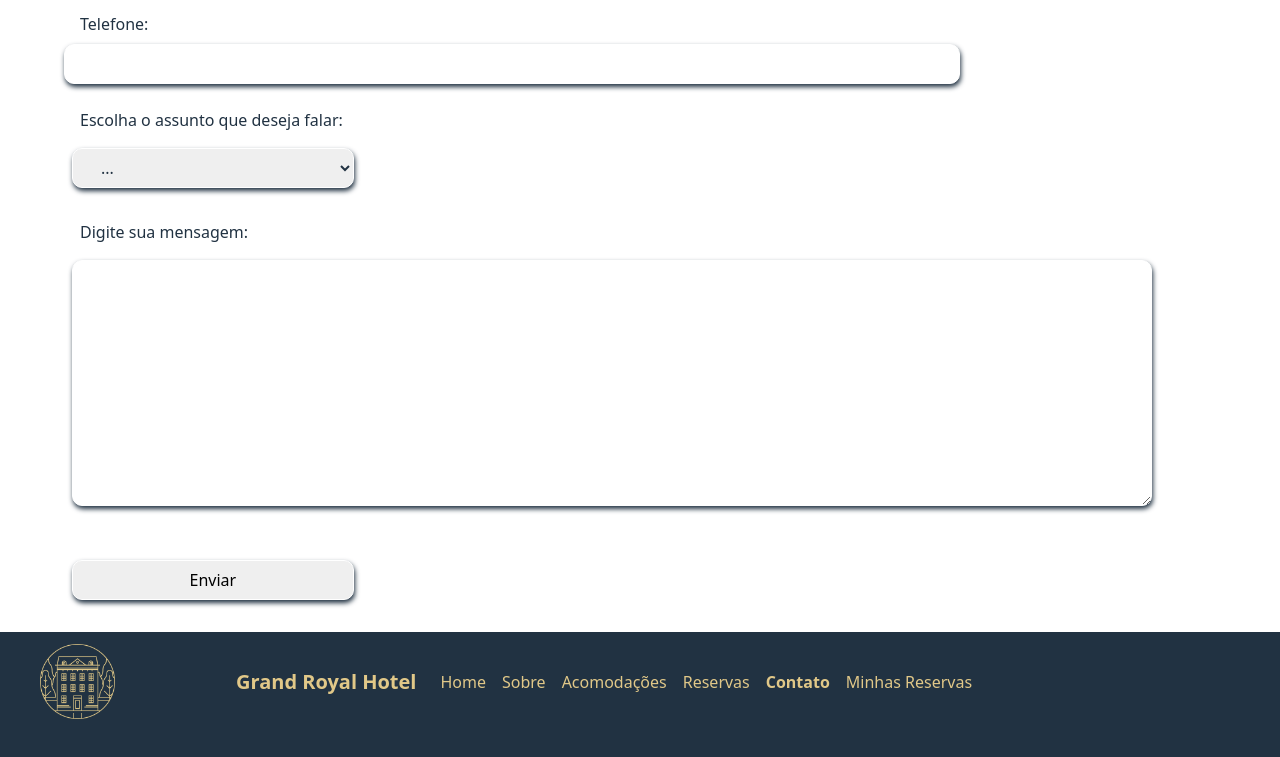
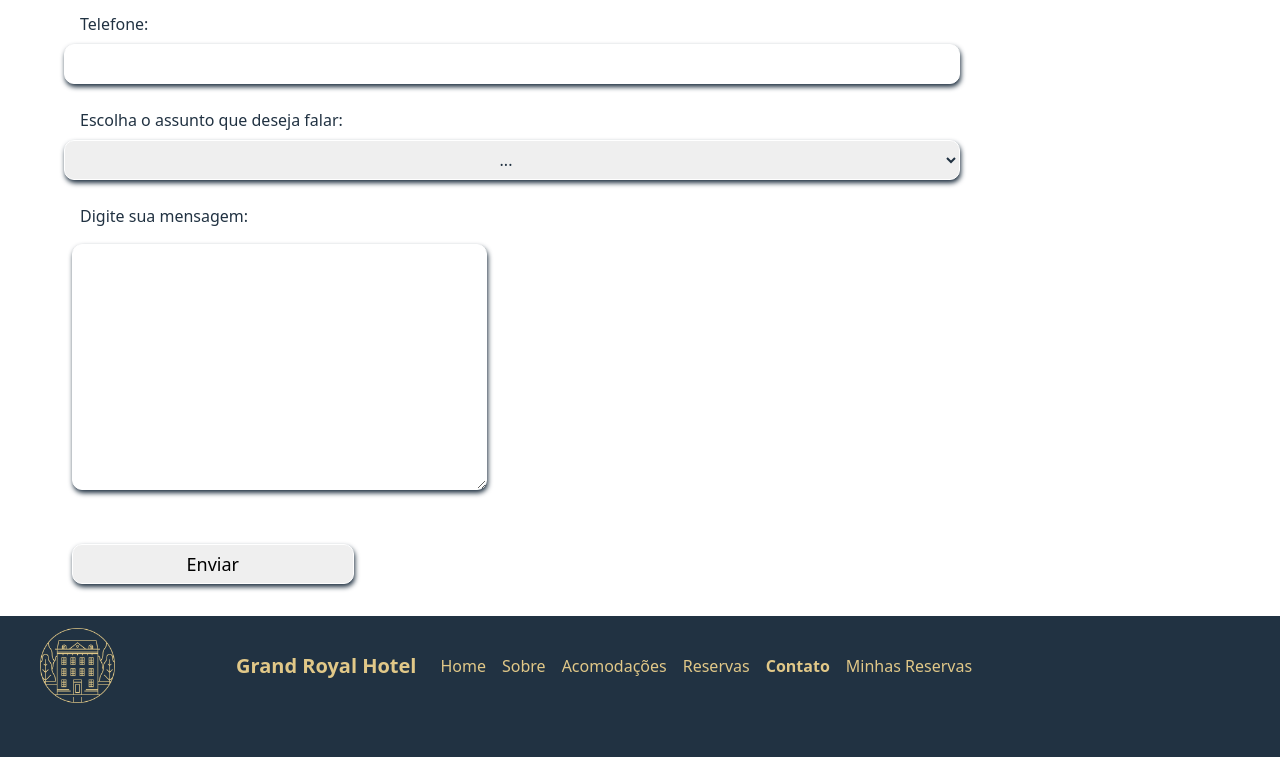
Before and after one commit to Davidferreirajesus/hotel-management-vue, a Vue app: page /contato in a window 1280 px wide. Shown: the part 642-1399 px from the top of the page. Built offline with nearby package versions, Linux system fonts and the light colour scheme; a web font is replaced by a local one.

Commit message:
Criado componente MenuSelect.vue

```diff
--- a/src/components/MenuSelect.vue
+++ b/src/components/MenuSelect.vue
@@ -1,5 +1,5 @@
 <template>
-  <select name="assuntos_opt" id="assuntos_opt" class="input-padrao p-primario">
+  <select name="assuntos_opt" id="assuntos_opt" class="input-padrao input-basico p-primario">
     <option value="">{{opt00}}</option>
     <option value="">{{opt01}}</option>
     <option value="">{{opt02}}</option>
--- a/src/views/ContatoView.vue
+++ b/src/views/ContatoView.vue
@@ -2,7 +2,7 @@
 
   <main class="contato-responsivo">
     <section class="contato-estiloForm section-pd p-top">
-      <article>
+      <article class="">
         <h2 class="h2-primario">Entre em contato conosco</h2>
 
         <form class="h3-primario" action="" @submit="enviar($event)">
@@ -57,7 +57,7 @@
 
             <!-- TButton -->
             <ul class="contato-div-button">
-              <ButtonSubmit value="Enviar" class="contato-button btn-terceario"/>
+              <ButtonSubmit value="Enviar" class="btn-terceario"/>
             </ul>
           </fieldset>
         </form>
@@ -115,6 +115,7 @@ export default {
 
 .list-style {
   list-style: none;
+  width: 40%;
 }
 
 .p-primario {
@@ -134,10 +135,6 @@ export default {
   height: 2.5rem;
 }
 
-.contato-textArea{
-  width: 80%;
-}
-
 .btn-terceario {
   border: white solid 1px;
   margin: 1rem;
@@ -146,15 +143,6 @@ export default {
   text-align: center;
   border-radius: 10px;
   box-shadow: 1px 3px 5px #213242;
-}
-
-.btn-terceario {
-  border: white solid 1px;
-  margin: 1rem;
-  width: 22vw;
-  height: 2.5rem;
-  text-align: center;
-  border-radius: 10px;
-  box-shadow: 1px 3px 5px #213242;
+  font-size: large;
 }
 </style>
```
